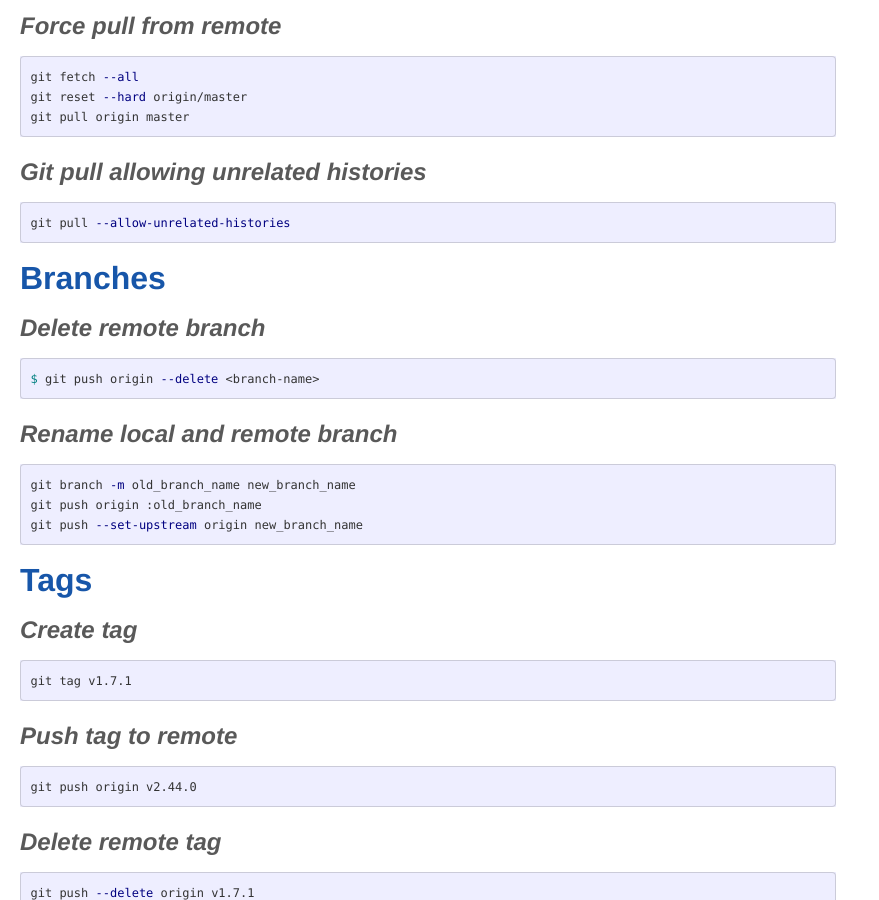
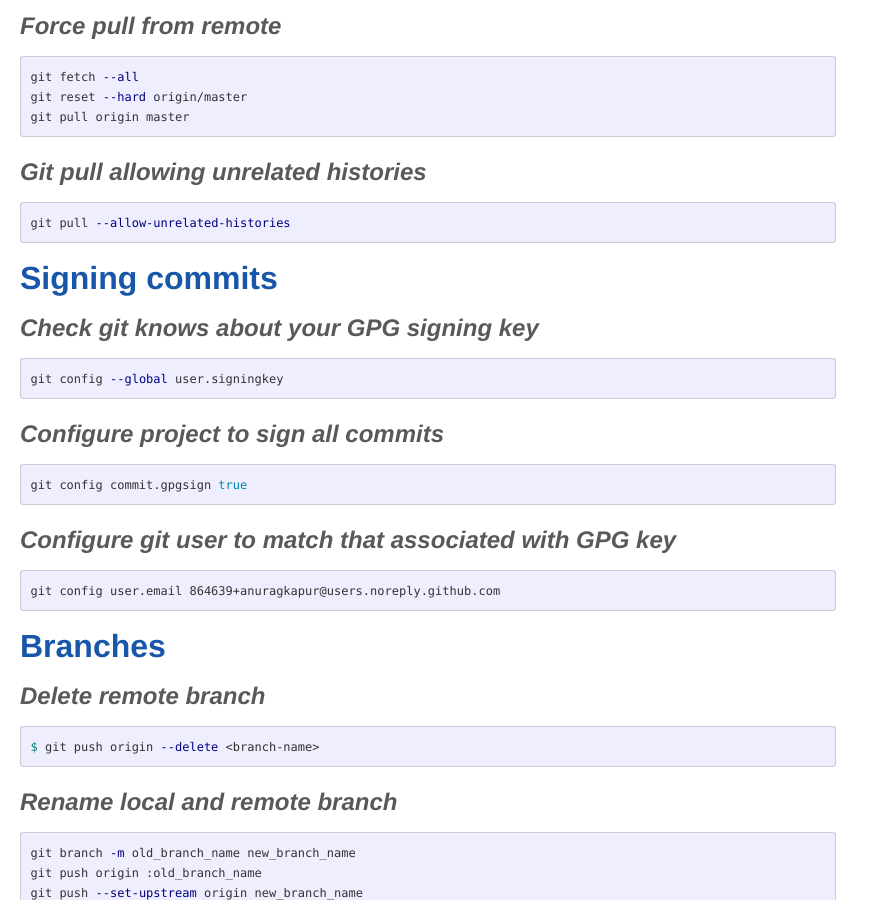
Before and after one commit to anuragkapur/anuragkapur.github.io, a Jekyll site: the page built from blog/cheat-sheets/_posts/2017-01-27-git-cheat-sheet.md, in a window 1280 px wide and 900 px high, scrolled down 1252 px. Shown: the whole window, without its empty margins (0-879 px from the left). Built offline with Jekyll 4.4.1, drawn with Linux system fonts in a browser that asks for light colours; comment, search, counter and statistics services are not loaded.

Commit message:
Add git signing and associated config commands

````diff
--- a/blog/cheat-sheets/_posts/2017-01-27-git-cheat-sheet.md
+++ b/blog/cheat-sheets/_posts/2017-01-27-git-cheat-sheet.md
@@ -76,6 +76,22 @@ git pull origin master
 git pull --allow-unrelated-histories
 ```
 
+# Signing commits
+## Check git knows about your GPG signing key
+```shell
+git config --global user.signingkey
+```
+
+## Configure project to sign all commits
+```shell
+git config commit.gpgsign true
+```
+
+## Configure git user to match that associated with GPG key
+```shell
+git config user.email 864639+anuragkapur@users.noreply.github.com
+```
+
 # Branches
 
 ## Delete remote branch
````
